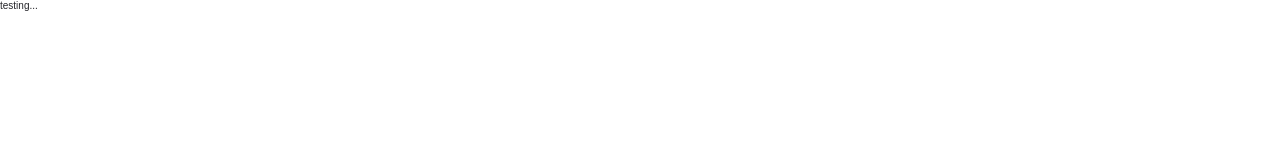
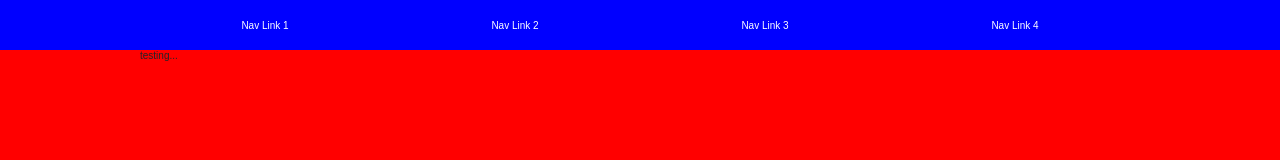
Before and after one commit to nickescallon/wedding-nata, a website: page app/index.html in a window 1280 px wide. Drawn offline with nearby package versions, Linux system fonts and the light colour scheme; files that its build step writes are made by us from their sources; files whose address does not match are found by name.

Commit message:
adds nav header template

```diff
--- a/app/index.html
+++ b/app/index.html
@@ -8,7 +8,33 @@
 </head>
   <body>
 
-    <span>testing...</span>
+  <header>
+    <div class="container height-full">
+      <div class="flex-row height-full">
+        <div class="item-1 v-center h-center">
+          <span>Nav Link 1</span>
+        </div>
+        <div class="item-1 v-center h-center">
+          <span>Nav Link 2</span>
+        </div>
+        <div class="item-1 v-center h-center">
+          <span>Nav Link 3</span>
+        </div>
+        <div class="item-1 v-center h-center">
+          <span>Nav Link 4</span>
+        </div>
+      </div>
+    </div>
+  </header>
+
+  <div class="main">
+    <div class="container">
+      <span>testing...</span>
+    </div>
+  </div>
+
+  <footer>
+  </footer>
 
     <!-- global javascript -->
     <script type="text/javascript" src="/js/vendor.js"></script>
```
